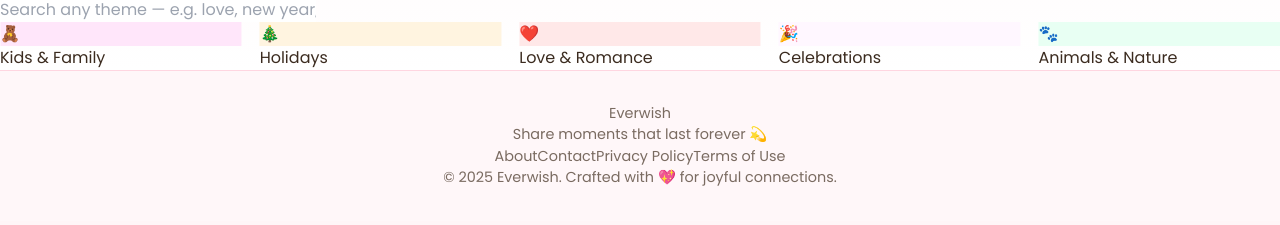
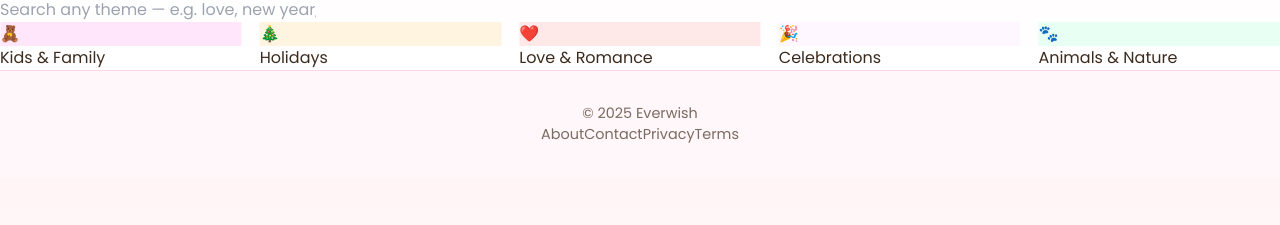
Before and after one commit to everwishhq-commits/Everwish2, a Next.js app: page / in a window 1280 px wide. Shown: the part 373-598 px from the top of the page. Built offline with nearby package versions, Linux system fonts and the light colour scheme.

Commit message:
Update Footer.js

```diff
--- a/components/Footer.js
+++ b/components/Footer.js
@@ -1,56 +1,16 @@
 "use client";
 
 export default function Footer() {
-  const year = new Date().getFullYear();
-
   return (
-    <footer className="relative w-full bg-gradient-to-b from-white via-[#fff7f8] to-[#ffeef3] text-gray-700 pt-10 pb-6 mt-20 border-t border-pink-100">
-      <div className="max-w-6xl mx-auto px-6 flex flex-col md:flex-row items-center justify-between text-center md:text-left gap-6">
-        {/* 💌 Logo y nombre */}
-        <div className="flex flex-col items-center md:items-start">
-          <p className="text-2xl font-extrabold text-pink-500 tracking-wide">
-            Everwish
-          </p>
-          <p className="text-sm text-gray-500">
-            Share moments that last forever 💫
-          </p>
+    <footer className="bg-gray-100 text-gray-700 py-8 mt-16">
+      <div className="max-w-5xl mx-auto px-4 flex flex-col md:flex-row justify-between items-center">
+        <p className="font-bold">© {new Date().getFullYear()} Everwish</p>
+        <div className="flex space-x-6 mt-4 md:mt-0 text-sm">
+          <a href="#">About</a>
+          <a href="#">Contact</a>
+          <a href="#">Privacy</a>
+          <a href="#">Terms</a>
         </div>
-
-        {/* 🔗 Enlaces */}
-        <nav className="flex flex-wrap justify-center md:justify-end gap-5 text-sm font-medium">
-          <a
-            href="#"
-            className="hover:text-pink-500 transition-colors duration-300"
-          >
-            About
-          </a>
-          <a
-            href="#"
-            className="hover:text-pink-500 transition-colors duration-300"
-          >
-            Contact
-          </a>
-          <a
-            href="#"
-            className="hover:text-pink-500 transition-colors duration-300"
-          >
-            Privacy Policy
-          </a>
-          <a
-            href="#"
-            className="hover:text-pink-500 transition-colors duration-300"
-          >
-            Terms of Use
-          </a>
-        </nav>
-      </div>
-
-      {/* 🌸 Separador inferior */}
-      <div className="w-full mt-8 border-t border-pink-100"></div>
-
-      {/* 🕊️ Créditos */}
-      <div className="mt-4 text-center text-xs text-gray-500">
-        © {year} Everwish. Crafted with 💖 for joyful connections.
       </div>
     </footer>
   );
```
